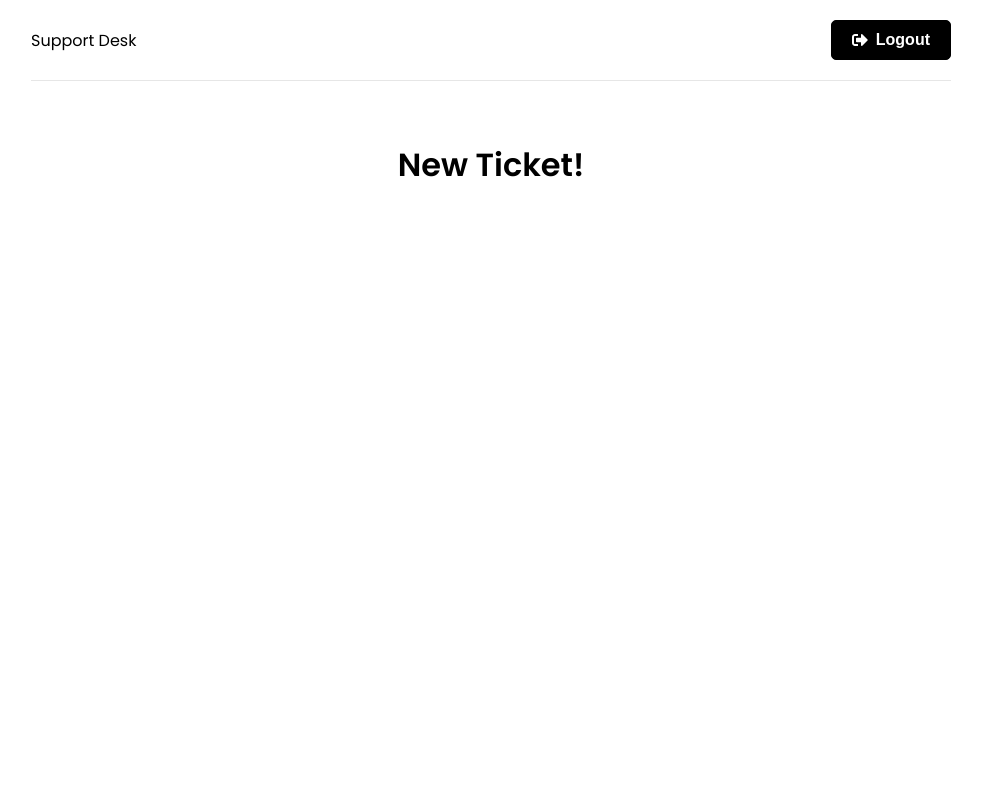
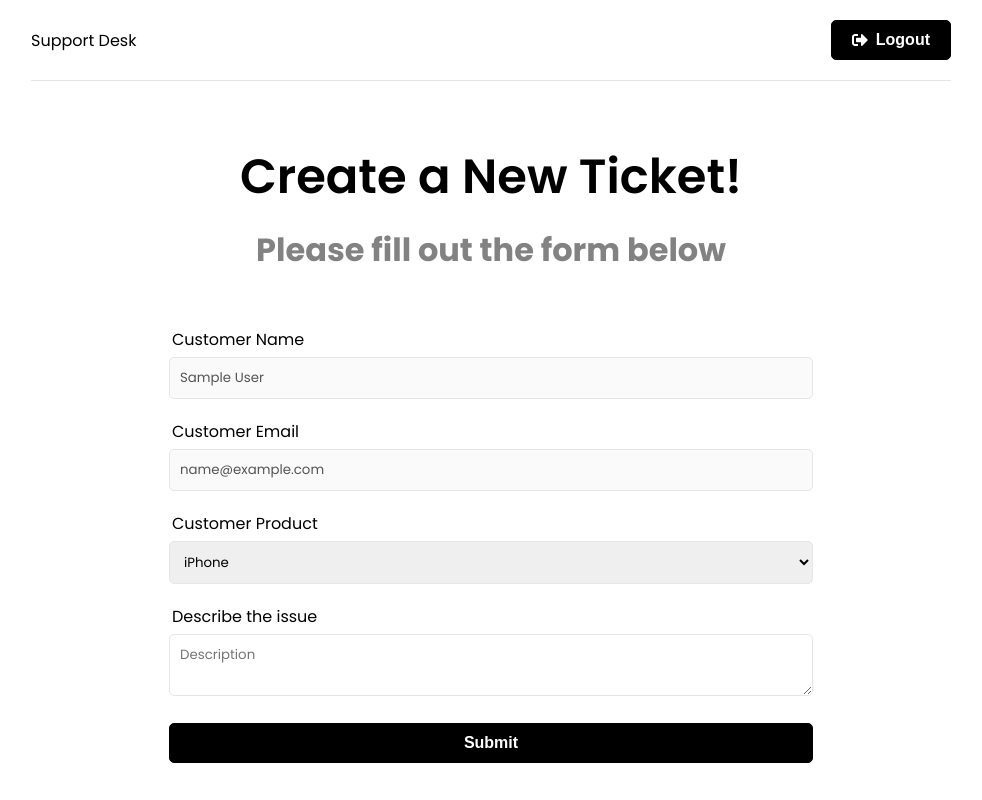
Before and after one commit to JamesEnoch89/TicketSystem, a React (Create React App) app in the folder frontend/: page /new-ticket in a window 1280 px wide. Shown: the whole page, without its empty margins (149-1131 px from the left). Built offline with nearby package versions, Linux system fonts and the light colour scheme; sample sign-in values are in the browser's storage.

Commit message:
create ticket form ui

```diff
--- a/frontend/src/pages/NewTicket.jsx
+++ b/frontend/src/pages/NewTicket.jsx
@@ -1,5 +1,74 @@
+import { useState } from 'react';
+import { useSelector } from 'react-redux';
+
 function NewTicket(props) {
-  return <h1>New Ticket!</h1>;
+  const { user } = useSelector((state) => state.auth);
+  const [name] = useState(user.name);
+  const [email] = useState(user.email);
+  const [product, setProduct] = useState('iPhone');
+  const [description, setDescription] = useState('');
+
+  const onSubmit = (e) => {
+    e.preventDefault();
+  };
+
+  return (
+    <>
+      <section className='heading'>
+        <h1>Create a New Ticket!</h1>
+        <p>Please fill out the form below</p>
+      </section>
+
+      <section className='form'>
+        <div className='form-group'>
+          <label htmlFor='name'>Customer Name</label>
+          <input
+            value={name}
+            type='text'
+            className='form-control'
+            disabled></input>
+        </div>
+        <div className='form-group'>
+          <label htmlFor='email'>Customer Email</label>
+          <input
+            value={email}
+            type='text'
+            className='form-control'
+            disabled></input>
+        </div>
+        <form onSubmit={onSubmit}></form>
+        <div className='form-group'>
+          <label htmlFor='product'>Customer Product</label>
+          <select
+            name='product'
+            id='product'
+            value={product}
+            onChange={(e) => setProduct(e.target.value)}>
+            <option value='iPhone'>iPhone</option>
+            <option value='MacBook Pro'>MacBook Pro</option>
+            <option value='MacBook Air'>MacBook Air</option>
+            <option value='iPad'>iPad</option>
+            <option value='iMac'>iMac</option>
+            <option value='Apple Watch'>Apple Watch</option>
+            <option value='AirPods'>AirPods</option>
+          </select>
+        </div>
+        <div className='form-group'>
+          <label htmlFor='description'>Describe the issue</label>
+          <textarea
+            name='description'
+            id='description'
+            placeholder='Description'
+            className='form-control'
+            value={description}
+            onChange={(e) => setDescription(e.target.value)}></textarea>
+        </div>
+        <div className='form-group'>
+          <button className='btn btn-block'>Submit</button>
+        </div>
+      </section>
+    </>
+  );
 }
 
 export default NewTicket;
```
